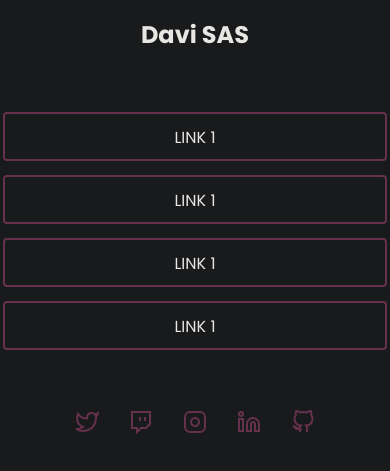
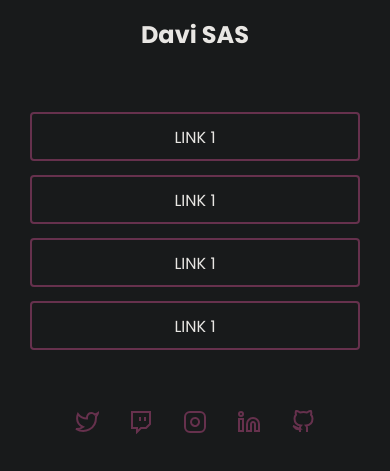
Before and after one commit to ivad8080/social-tree, a plain HTML site: page index.html in a window 390 px wide. Shown: the part 307-778 px from the top of the page. Drawn offline with Linux system fonts and the light colour scheme.

Commit message:
responsive fixes 2

```diff
--- a/styles.css
+++ b/styles.css
@@ -88,6 +88,12 @@ section > .links > a {
   transition: transform .25s ease-out;
 }
 
+@media (max-width: 390px) {
+  section > .links > a {
+    width: 330px;
+  }
+}
+
 section > .links > a:hover {
   transform: scale(1.1);
 }
```
